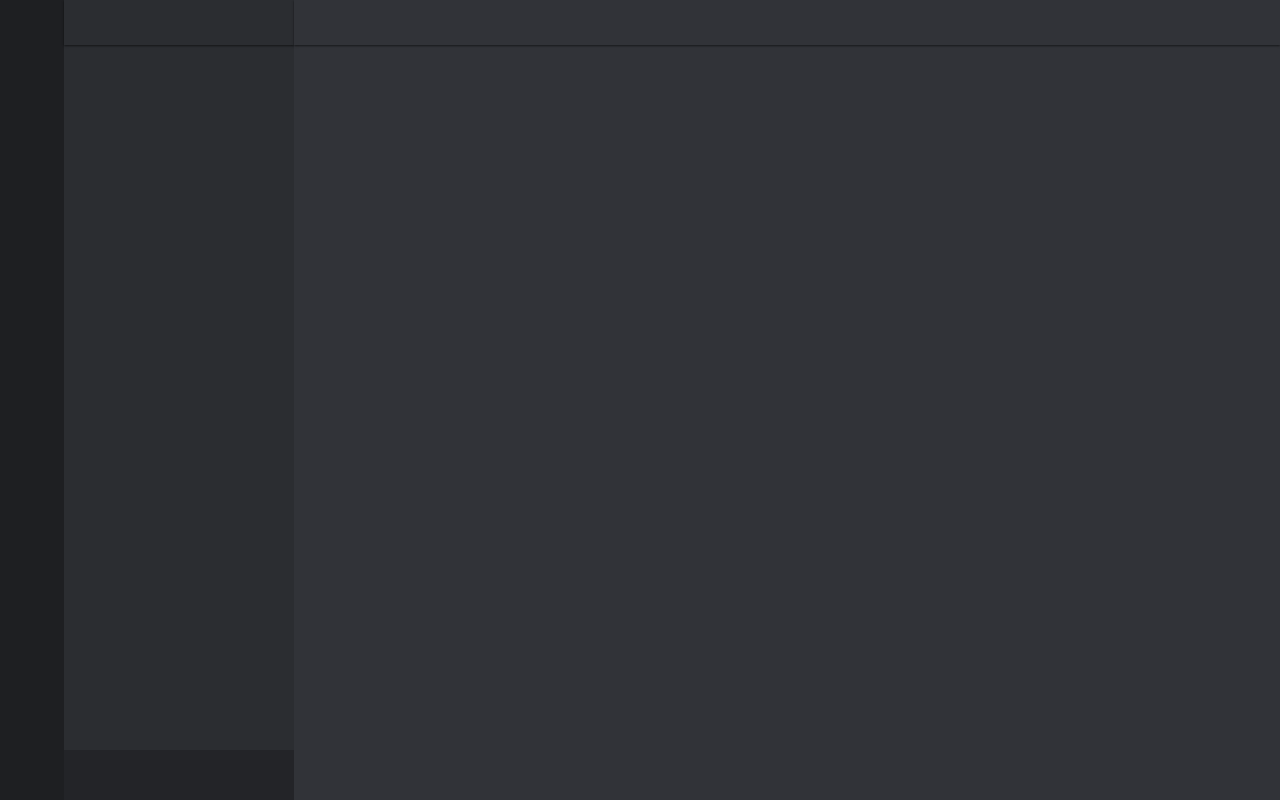
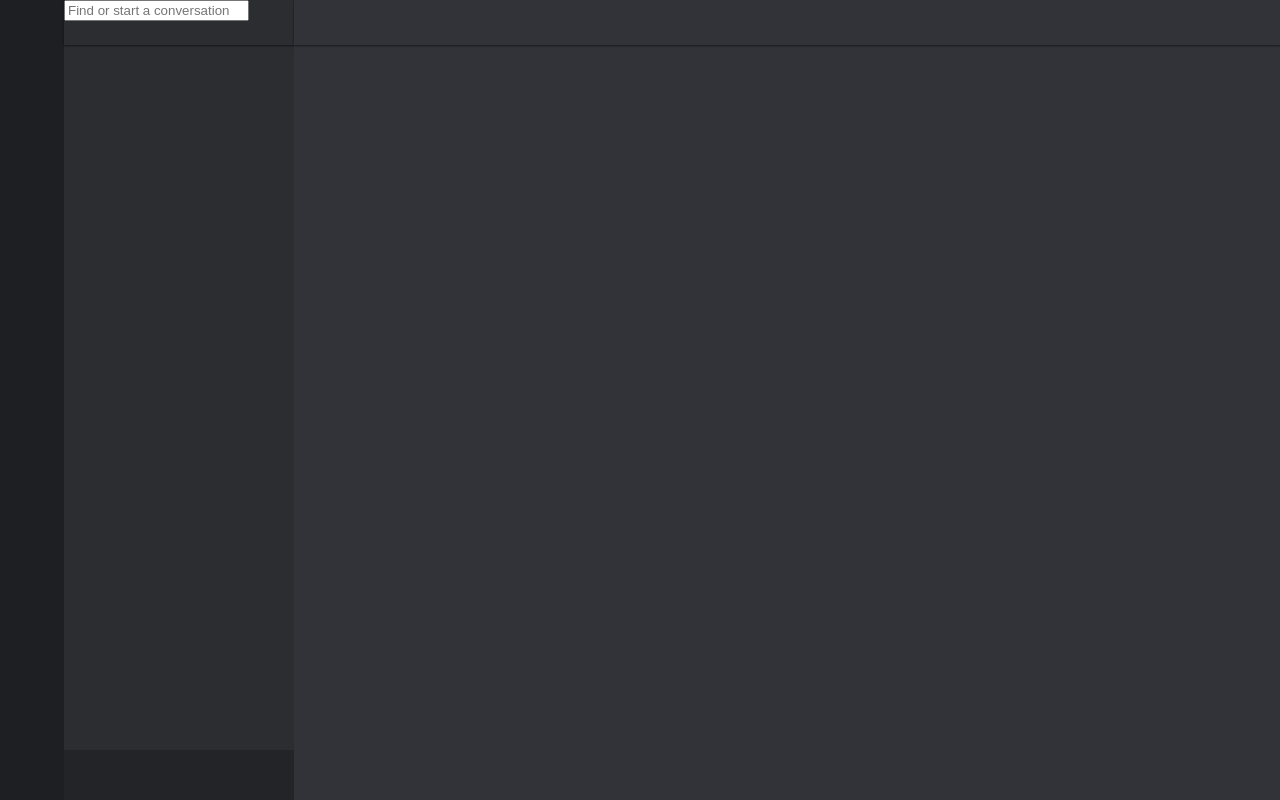
Before and after one commit to glutonium69/discord-clone, a React (Vite) app: page / in a window 1280 px wide. Built offline with nearby package versions, Linux system fonts and the light colour scheme.

Commit message:
Added element to dm header

```diff
--- a/src/Components/Dm/Header/Header.jsx
+++ b/src/Components/Dm/Header/Header.jsx
@@ -1,6 +1,11 @@
 export default function Header() {
 
     return (
-        <div className="header" ></div>
+        <div className="header">
+            <input
+                type="text"
+                placeholder="Find or start a conversation"
+            />
+        </div>
     );
 }
```
